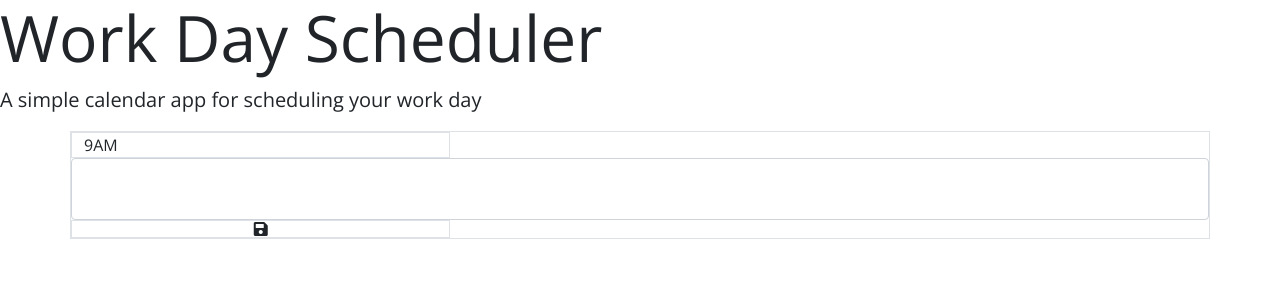
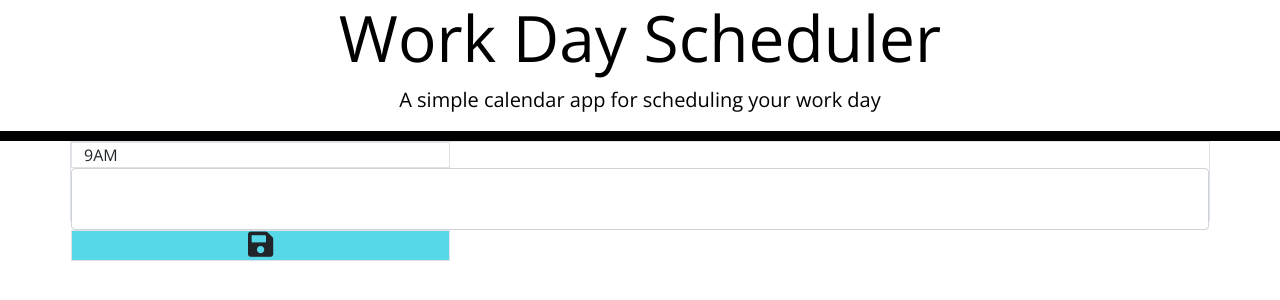
Before and after one commit to louiskgkim/Work-Day-Scheduler, a plain HTML site: page index.html in a window 1280 px wide. Drawn offline with nearby package versions, Linux system fonts and the light colour scheme.

Commit message:
added css stylesheet as well as fixed some typos that were not applying the styles

```diff
--- a/css/style.css
+++ b/css/style.css
@@ -22,6 +22,8 @@ textarea {
 
 .row {
   border-top: 1px solid white;
+  white-space: pre-wrap;
+  height: 80px;
 }
 
 .hour {
@@ -49,7 +51,7 @@ textarea {
   border-left: 1px solid black;
   border-top-right-radius: 15px;
   border-bottom-right-radius: 15px;
-  background-color: #06aed5;
+  background-color: #04b0d7;
   color: white;
 }
 
@@ -57,3 +59,19 @@ textarea {
   font-size: 20px;
   transition: all 0.3s ease-in-out;
 }
+
+.save-container {
+  background-color: rgb(86, 216, 233);
+}
+
+.fa-save {
+  font-size: 1.8rem;
+}
+
+.jumbotron {
+  color: black;
+  background-color: transparent;
+  text-align: center;
+  border-radius: 0;
+  border-bottom: 10px solid black;
+}
```
